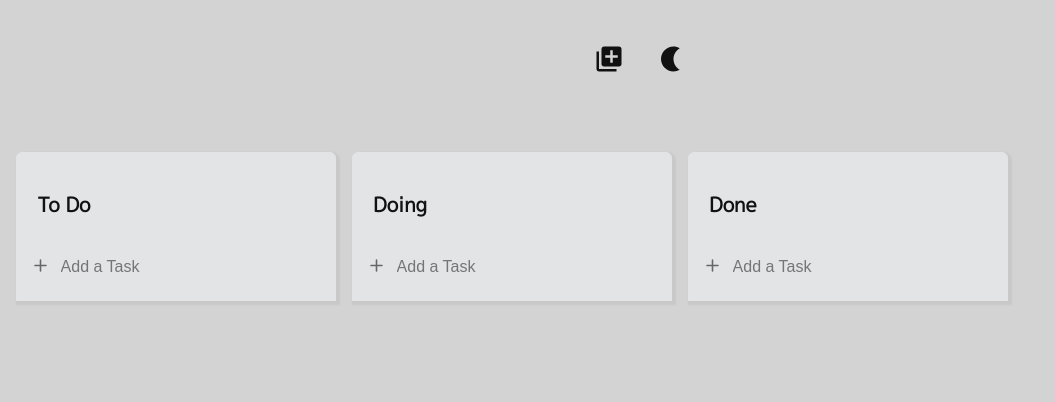
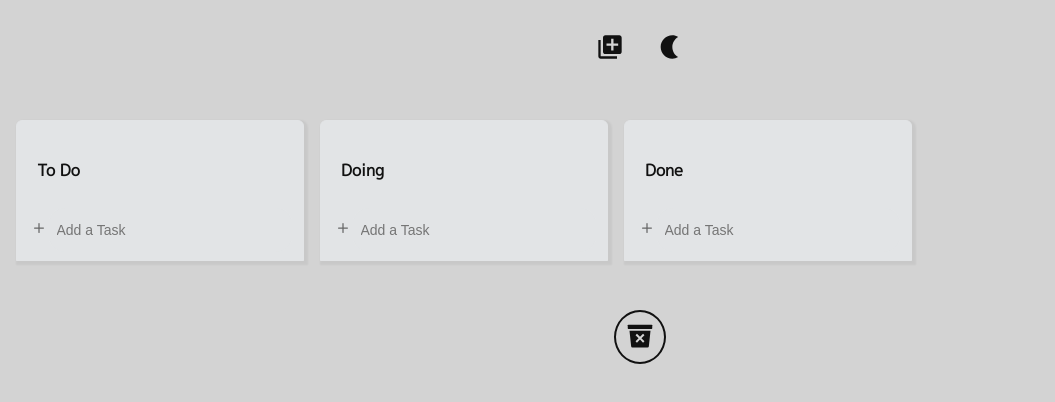
Before and after one commit to HyonHyonKOR/react-masterclass, a React (Create React App) app: page / in a window 1280 px wide. Shown: the top 402 px of the page, without its empty margins (0-1055 px from the left). Built offline with nearby package versions, Linux system fonts and the light colour scheme.

Commit message:
fix:all bugs

```diff
--- a/src/App.tsx
+++ b/src/App.tsx
@@ -6,6 +6,7 @@ import Board from "./components/Board";
 import { useEffect, useState } from "react";
 import Header from "./components/Header";
 import { lightTheme, darkTheme } from "./theme";
+import Footer from "./components/Footer";
 
 const GlobalStyle = createGlobalStyle`
   html, body, div, span, applet, object, iframe,
@@ -70,10 +71,9 @@ table {
 
 const Wrapper = styled.div`
   display: flex;
-  overflow-x: auto;
   justify-content: center;
   padding: 1rem;
-  min-height: 85vh;
+  max-height: 70vh;
 `;
 
 const Boards = styled.div`
@@ -179,6 +179,7 @@ export default function App() {
             )}
           </Droppable>
         </Wrapper>
+        <Footer />
       </DragDropContext>
     </ThemeProvider>
   );
--- a/src/components/Board.tsx
+++ b/src/components/Board.tsx
@@ -39,7 +39,7 @@ const BoardHeader = styled.header`
 const Wrapper = styled.div`
   display: flex;
   flex-direction: column;
-  min-width: 20rem;
+  width: 18rem;
   padding: 0.5rem;
   background: ${(props) => props.theme.boardColor};
   border-top-left-radius: 0.375rem;
@@ -58,7 +58,7 @@ const Title = styled.h2`
   padding: 0.75rem;
   color: ${(props) => props.theme.fontMainColor};
   font-family: "M PLUS 1p";
-  font-size: 1.25rem;
+  font-size: 1rem;
   font-weight: 600;
   word-break: break-all;
   border: none;
@@ -70,18 +70,19 @@ const Title = styled.h2`
 `;
 
 const Devider = styled.div`
-  padding: 0.5rem 0.75rem;
+  padding: 0.25rem 0.75rem;
 `;
 
 const Area = styled.div<IAreaProps>`
   overflow-y: hidden;
-  flex-grow: 1;
   background-color: ${(props) =>
     props.isDraggingOver
       ? "rgba(255,255,255,0.6)"
       : props.isDraggingFromThis
       ? "transparent"
       : "transparent"};
+  flex-grow: 1;
+  min-height: 0.1rem;
   max-height: 50vh;
   transition: all 0.3s ease-in-out;
   scrollbar-gutter: stable;
@@ -118,13 +119,13 @@ const Form = styled.form`
   width: 100%;
   input {
     width: 90%;
-    padding: 1rem 0.5rem;
+    padding: 0.875rem 0.5rem;
     background-color: ${(props) => props.theme.boardColor};
     color: ${(props) => props.theme.fontSubColor};
     border: none;
     border-radius: 1rem;
     outline: none;
-    font-size: 1rem;
+    font-size: 0.875rem;
   }
   button {
     padding: 0;
@@ -132,6 +133,10 @@ const Form = styled.form`
     background-color: transparent;
     cursor: pointer;
     border: none;
+
+    IoIosAdd {
+      margin-top: 0.25rem;
+    }
   }
 `;
 
@@ -212,7 +217,7 @@ export default function Board({ toDos, boardId, index }: IBoardProps) {
           </BoardHeader>
           <Title onClick={updateBoard}>{boardId}</Title>
           <Devider></Devider>
-          <Droppable droppableId={boardId} type="cards">
+          <Droppable droppableId={boardId}>
             {(provided, info) => (
               <Area
                 isDraggingOver={info.isDraggingOver}
@@ -234,9 +239,10 @@ export default function Board({ toDos, boardId, index }: IBoardProps) {
               </Area>
             )}
           </Droppable>
+          <Devider></Devider>
           <Form onSubmit={handleSubmit(createCard)}>
             <button type="submit">
-              <IoIosAdd size={25} />
+              <IoIosAdd size={20} />
             </button>
             <input
               {...register("toDo", {
--- a/src/components/DraggableCard.tsx
+++ b/src/components/DraggableCard.tsx
@@ -41,14 +41,14 @@ const Buttons = styled.div`
 
 const Card = styled.div<ICardProps>`
   position: relative;
-  margin-bottom: 0.5rem;
-  padding: 1.5rem 1rem 1rem 1rem;
+  padding: 1.25rem 0.75rem 0.75rem 0.75rem;
+  margin-bottom: 0.25rem;
   border-radius: 0.5rem;
   box-shadow: 2px 2px 2px rgba(0, 0, 0, 0.2);
   color: ${(props) => props.theme.fontMainColor};
   background-color: ${(props) =>
     props.isDragging ? props.theme.hoverBgColor : props.theme.cardColor};
-  font-size: 1.125rem;
+  font-size: 0.875rem;
   font-weight: 600;
   line-height: 1.25rem;
   word-break: break-all;
@@ -69,11 +69,11 @@ const Information = styled.div<ICardProps>`
   justify-content: space-between;
   align-items: end;
   height: 1rem;
-  margin-top: 0.875rem;
+  margin-top: 0.5rem;
 
   div {
     display: flex;
-    align-items: flex-end;
+    align-items: center;
     gap: 0.25rem;
     color: ${(props) => props.theme.fontSubColor};
     font-size: 0.75rem;
@@ -81,8 +81,9 @@ const Information = styled.div<ICardProps>`
   }
 
   img {
-    width: 1.5rem;
+    width: 1.125rem;
     border-radius: 50%;
+    margin-bottom: 0.25rem;
   }
 `;
 
@@ -144,7 +145,7 @@ function DraggableCard({
           {toDoText}
           <Information isDragging={snapshot.isDragging}>
             <div>
-              <IoTimeOutline size={17} />
+              <IoTimeOutline size={15} />
               <span>{toDoDate}</span>
             </div>
             <img src={avatar} alt="avatar" />
--- /dev/null
+++ b/src/components/Footer.tsx
@@ -0,0 +1,32 @@
+import { Droppable } from "react-beautiful-dnd";
+import { IoTrashBinSharp } from "react-icons/io5";
+import styled from "styled-components";
+
+const TrashBinContainer = styled.footer`
+  display: flex;
+  justify-content: center;
+  align-items: center;
+  margin: 0 15rem;
+  height: 15vh;
+
+  div {
+    padding: 0.625rem;
+    color: ${(props) => props.theme.fontMainColor};
+    border: 2px solid ${(props) => props.theme.fontMainColor};
+    border-radius: 50%;
+  }
+`;
+
+export default function TrashBin() {
+  return (
+    <Droppable droppableId="trashbin">
+      {(provided, snapshot) => (
+        <TrashBinContainer ref={provided.innerRef} {...provided.droppableProps}>
+          <div>
+            <IoTrashBinSharp size={28} />
+          </div>
+        </TrashBinContainer>
+      )}
+    </Droppable>
+  );
+}
--- a/src/components/Header.tsx
+++ b/src/components/Header.tsx
@@ -12,11 +12,11 @@ export default function Header() {
     align-items: center;
     gap: 2rem;
     margin: 0 15rem;
-    height: 15vh;
+    height: 10vh;
 
     @media (max-width: 1280px) {
       justify-content: center;
-      margin-bottom: 1rem;
+      margin: 0.5rem 0 1rem 0;
     }
 
     button {
@@ -25,10 +25,6 @@ export default function Header() {
       color: ${(props) => props.theme.fontMainColor};
       cursor: pointer;
       border: none;
-      MdNightlight,
-      MdLightMode {
-        transition: color 1s ease-in-out;
-      }
     }
   `;
 
@@ -68,13 +64,13 @@ export default function Header() {
   return (
     <Header>
       <button>
-        <MdAddToPhotos onClick={createBoard} size={30} />
+        <MdAddToPhotos onClick={createBoard} size={28} />
       </button>
       <button>
-        {isLight ? (
-          <MdNightlight onClick={changeMode} size={30} />
+        {isLightMode ? (
+          <MdNightlight onClick={changeMode} size={28} />
         ) : (
-          <MdLightMode onClick={changeMode} size={30} />
+          <MdLightMode onClick={changeMode} size={28} />
         )}
       </button>
     </Header>
```
Also changed, not shown: 1 other file (tests, documents, lock files or other folders).
